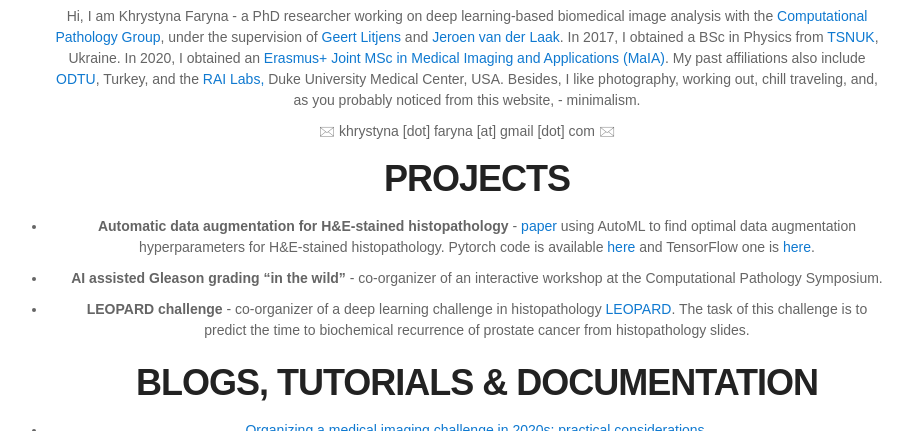
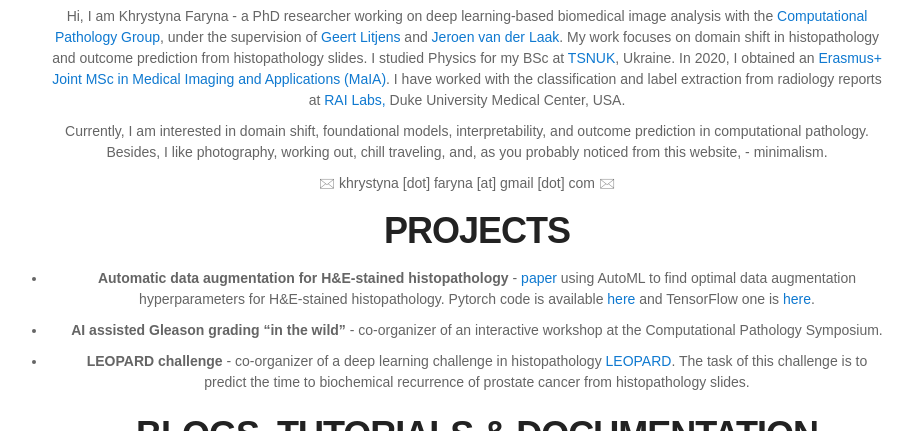
Before and after one commit to KhrystynaFaryna/khrystynafaryna.github.io, a Jekyll site: the page built from index.md, in a window 1280 px wide and 900 px high, cut to the strip 469-900 px from the top of the window. Shown: the whole strip, without its empty margins (163-1076 px from the left). Built offline with Jekyll 4.4.1, drawn with Linux system fonts in a browser that asks for light colours.

Commit message:
Update index.md

```diff
--- a/index.md
+++ b/index.md
@@ -11,7 +11,11 @@ layout: default
 
 
 
-Hi, I am Khrystyna Faryna - a PhD researcher working on deep learning-based biomedical image analysis with the [Computational Pathology Group](https://www.computationalpathologygroup.eu/), under the supervision of [Geert Litjens](https://geertlitjens.nl/) and [Jeroen van der Laak](https://www.computationalpathologygroup.eu/members/jeroen-van-der-laak/). In 2017, I obtained a BSc in Physics from [TSNUK](https://en.wikipedia.org/wiki/Taras_Shevchenko_National_University_of_Kyiv), Ukraine. In 2020, I obtained an [Erasmus+ Joint MSc in Medical Imaging and Applications (MaIA)](https://maiamaster.udg.edu/). My past affiliations also include [ODTU](https://ii.metu.edu.tr/medical-informatics-ms-phd), Turkey, and the [RAI Labs,](https://sites.duke.edu/railabs/) Duke University Medical Center, USA. Besides, I like photography, working out, chill traveling, and, as you probably noticed from this website, - minimalism.
+Hi, I am Khrystyna Faryna - a PhD researcher working on deep learning-based biomedical image analysis with the [Computational Pathology Group](https://www.computationalpathologygroup.eu/), under the supervision of [Geert Litjens](https://geertlitjens.nl/) and [Jeroen van der Laak](https://www.computationalpathologygroup.eu/members/jeroen-van-der-laak/). My work focuses on domain shift in histopathology and outcome prediction from histopathology slides. I studied Physics for my BSc at [TSNUK](https://en.wikipedia.org/wiki/Taras_Shevchenko_National_University_of_Kyiv), Ukraine. In 2020, I obtained an [Erasmus+ Joint MSc in Medical Imaging and Applications (MaIA)](https://maiamaster.udg.edu/). I have worked with the classification and label extraction from radiology reports at [RAI Labs,](https://sites.duke.edu/railabs/) Duke University Medical Center, USA.
+
+Currently, I am interested in domain shift, foundational models, interpretability, and outcome prediction in computational pathology. Besides, I like photography, working out, chill traveling, and, as you probably noticed from this website, - minimalism.
+
+
 
 🖂 khrystyna [dot] faryna [at] gmail [dot] com 🖂
 
```
